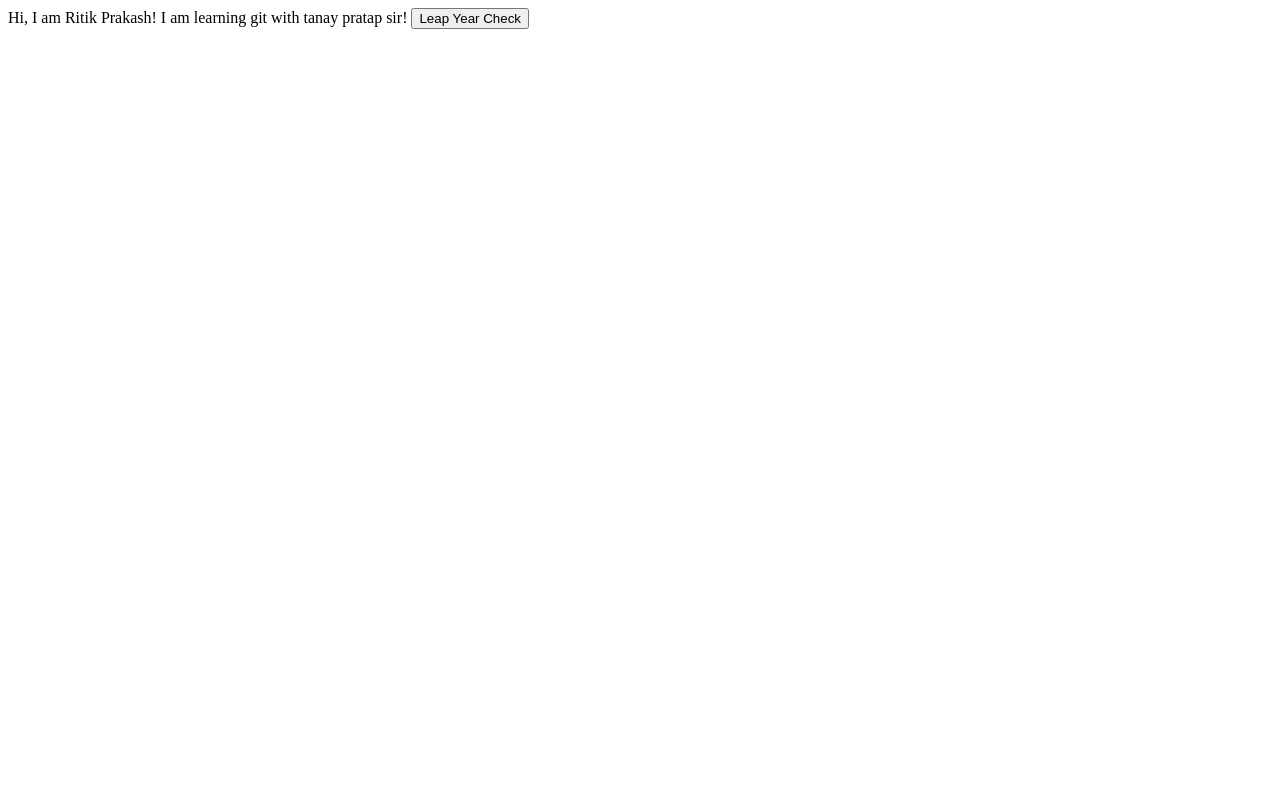
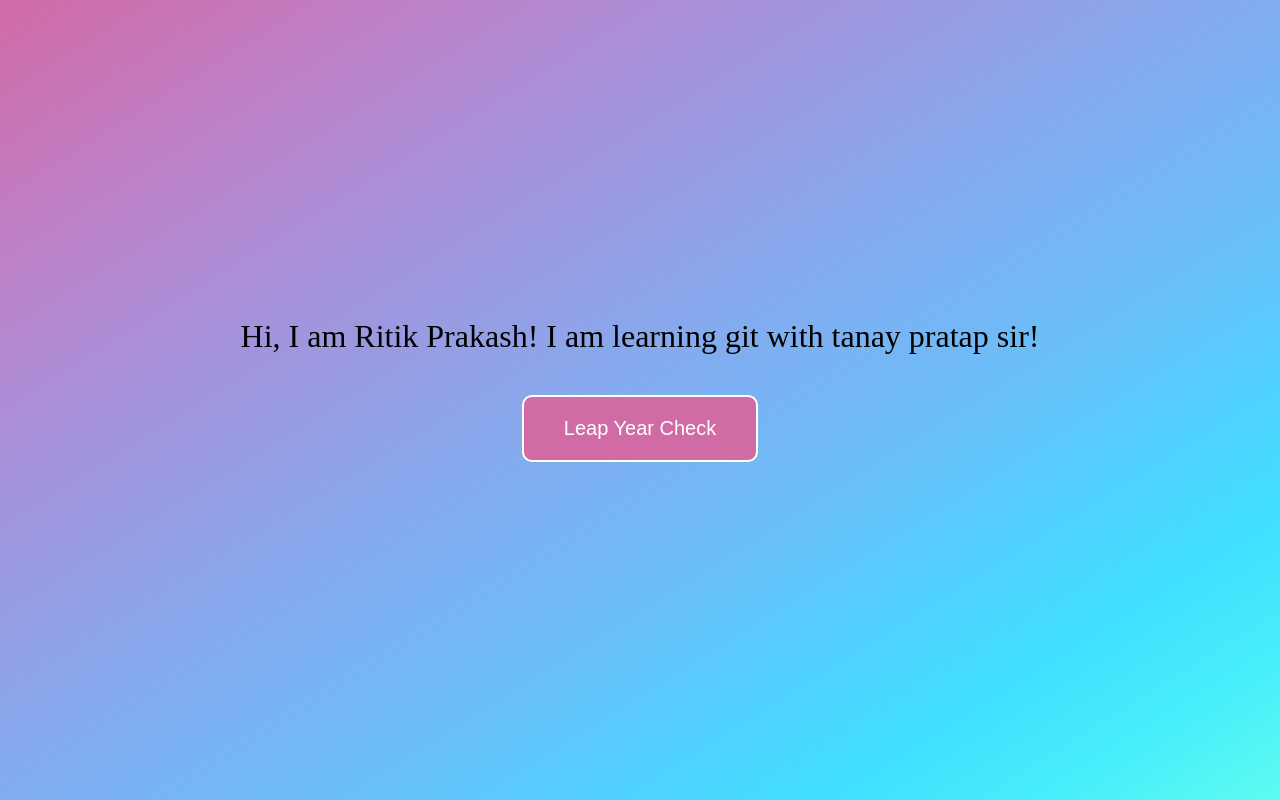
Before and after one commit to ritikprakash9/Lesson-2, a plain HTML site: page index.html in a window 1280 px wide. Drawn offline with Linux system fonts and the light colour scheme.

Commit message:
style: adding style to index.html
Adding some css style to index.html page so, it look more attractive.

```diff
--- a/index.html
+++ b/index.html
@@ -5,8 +5,52 @@
     <meta name="viewport" content="width=device-width, initial-scale=1.0">
     <title>Git hub tutorial</title>
 </head>
+
+<style>
+    *
+    {
+        margin: 0;
+        padding: 0;
+    }
+
+    body
+    {
+        width: 100%;
+        height: 100vh;
+        background-image: linear-gradient(to right bottom, #d16ba5, #c777b9, #ba83ca, #aa8fd8, #9a9ae1, #8aa7ec, #79b3f4, #69bff8, #52cffe, #41dfff, #46eefa, #5ffbf1);
+        display: flex;
+        align-items: center;
+        justify-content: center;
+        flex-direction: column;
+    }
+
+    p
+    {
+        margin: 20px;
+        font-size: 2em;
+    }
+
+    button
+    {
+        padding: 20px 40px;
+        margin-top: 20px;
+        border-radius: 10px;
+        border: none;
+        background: #D16BA5;
+        color: white;
+        font-size: 20px;
+        border: 2px solid white;
+    }
+
+    button:hover
+    {
+        background: white;
+        color: black;
+        border: 2px solid #D16BA5;
+    }
+</style>
 <body>
-    Hi, I am Ritik Prakash! I am learning git with tanay pratap sir!
+    <p> Hi, I am Ritik Prakash! I am learning git with tanay pratap sir!</p>
 
     <button onclick="leapYearcheck()">Leap Year Check</button>
 
@@ -20,6 +64,8 @@
         {
             let year = prompt("Enter Year!");
 
+            console.log(year);
+
             if(year%4==0)
             para.innerHTML = "Leap Year";
 
```
